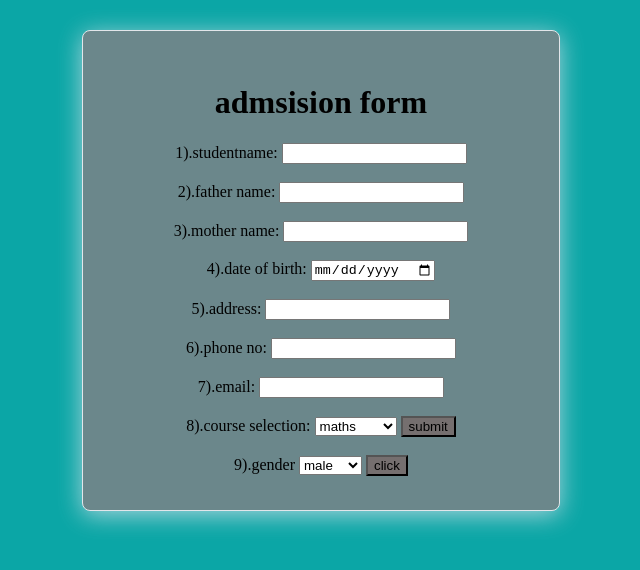
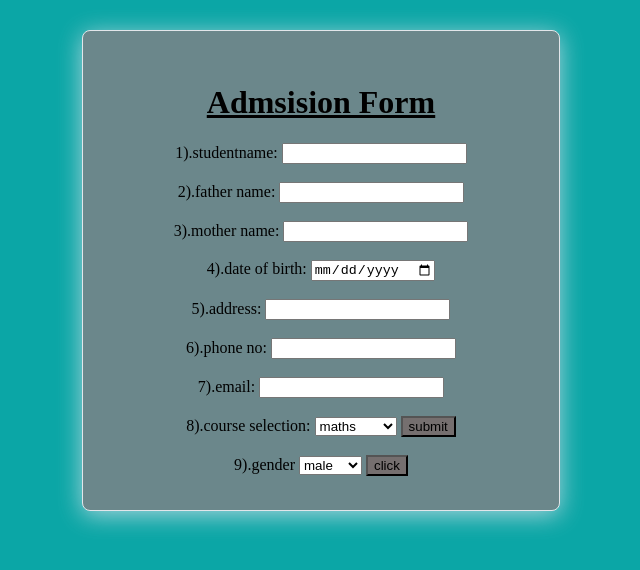
Before and after one commit to aadisahayjamuar-coder/demo, a plain HTML site: page task3.html in a window 1280 px wide. Shown: the whole page, without its empty margins (319-959 px from the left). Drawn offline with Linux system fonts and the light colour scheme.

Commit message:
corrected main

```diff
--- a/task3.html
+++ b/task3.html
@@ -9,7 +9,7 @@
 <body>
     <center>
     <form class="form-container">
-    <h1>admsision form</h1>
+    <h1><u>Admsision Form</u></h1>
     <label for="studentname">1).studentname:</label>
     <input type="text" id="username" name="username" required>
     <br/><br/>
```
